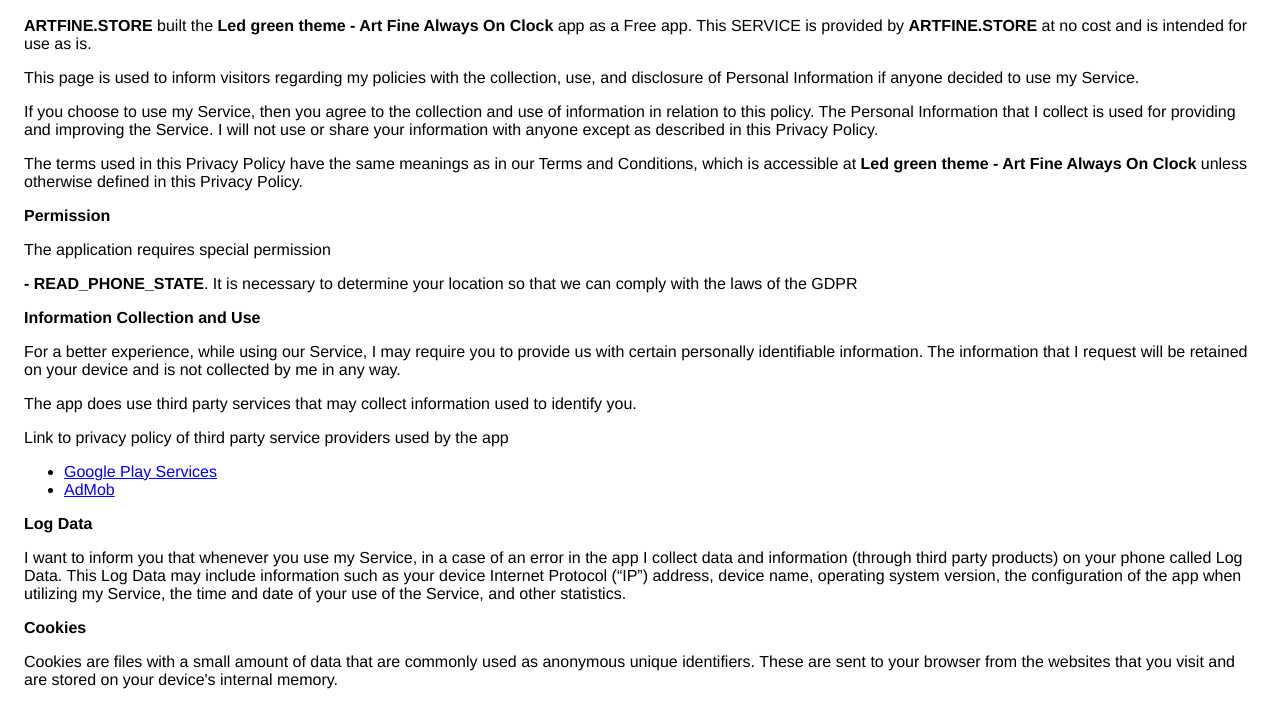
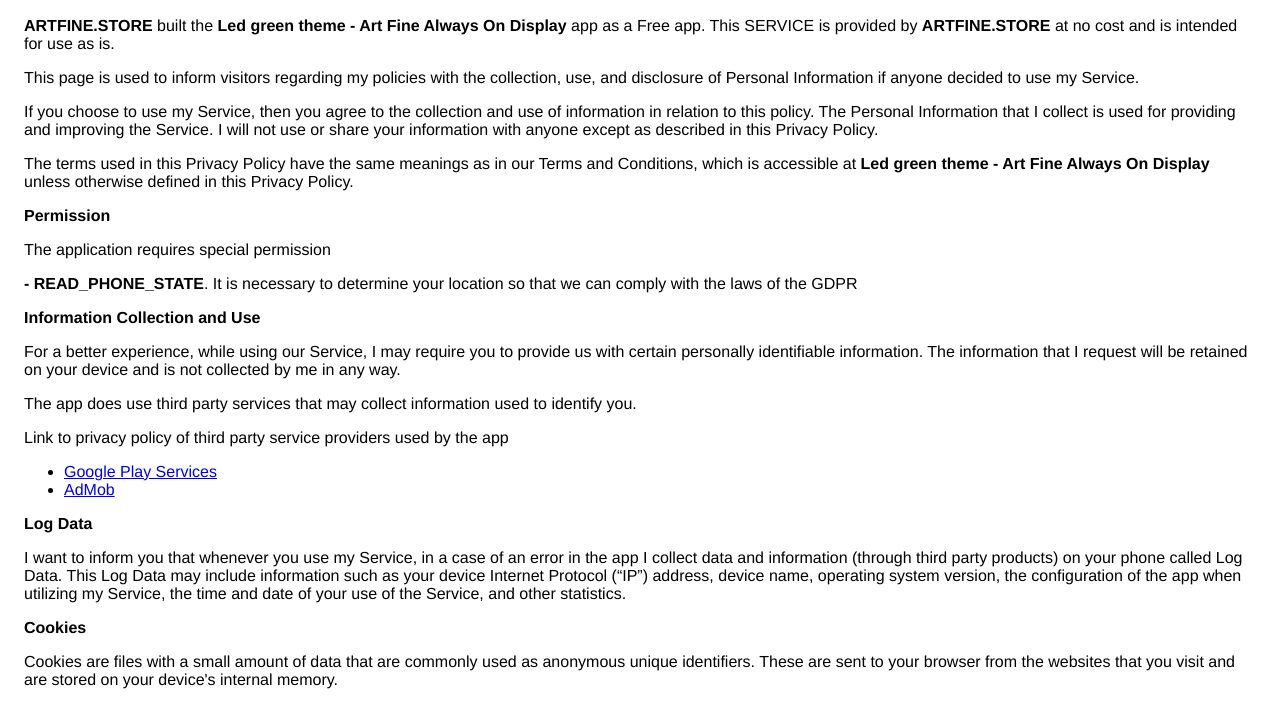
Before and after one commit to artfine/led_green_theme_clock.github.io, a plain HTML site: page index.html in a window 1280 px wide. Shown: the part 75-777 px from the top of the page. Drawn offline with Linux system fonts and the light colour scheme.

Commit message:
Update index.html

```diff
--- a/index.html
+++ b/index.html
@@ -1,4 +1,4 @@
-<!DOCTYPE html><html> <head> <meta charset="utf-8"> <meta name="viewport" content="width=device-width"> <title>Privacy Policy</title> <style>body{font-family: "Helvetica Neue", Helvetica, Arial, sans-serif; padding:1em;}</style></head> <body><h2>Privacy Policy</h2> <p> <b>ARTFINE.STORE</b> built the <b>Led green theme - Art Fine Always On Clock</b> app as a Free app. This SERVICE is provided by <b>ARTFINE.STORE</b> at no cost and is intended for use as is.
+<!DOCTYPE html><html> <head> <meta charset="utf-8"> <meta name="viewport" content="width=device-width"> <title>Privacy Policy</title> <style>body{font-family: "Helvetica Neue", Helvetica, Arial, sans-serif; padding:1em;}</style></head> <body><h2>Privacy Policy</h2> <p> <b>ARTFINE.STORE</b> built the <b>Led green theme - Art Fine Always On Display</b> app as a Free app. This SERVICE is provided by <b>ARTFINE.STORE</b> at no cost and is intended for use as is.
                   </p> <p>This page is used to inform visitors regarding my policies with the collection, use, and
                     disclosure of Personal Information if anyone decided to use my Service.
                   </p> <p>If you choose to use my Service, then you agree to the collection and use of information in relation
@@ -6,7 +6,7 @@
                     Service. I will not use or share your information with anyone except as described
                     in this Privacy Policy.
                   </p> <p>The terms used in this Privacy Policy have the same meanings as in our Terms and Conditions, which is accessible
-                    at <b>Led green theme - Art Fine Always On Clock</b> unless otherwise defined in this Privacy Policy.
+                    at <b>Led green theme - Art Fine Always On Display</b> unless otherwise defined in this Privacy Policy.
   <p>
                   <strong>Permission</strong>
                   </p>
```
